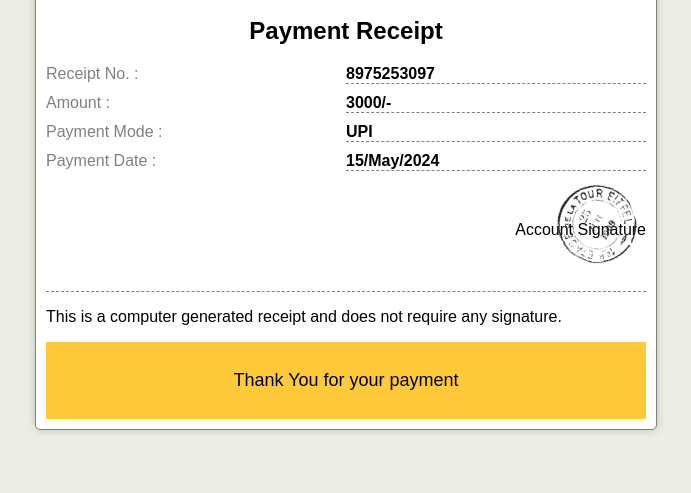
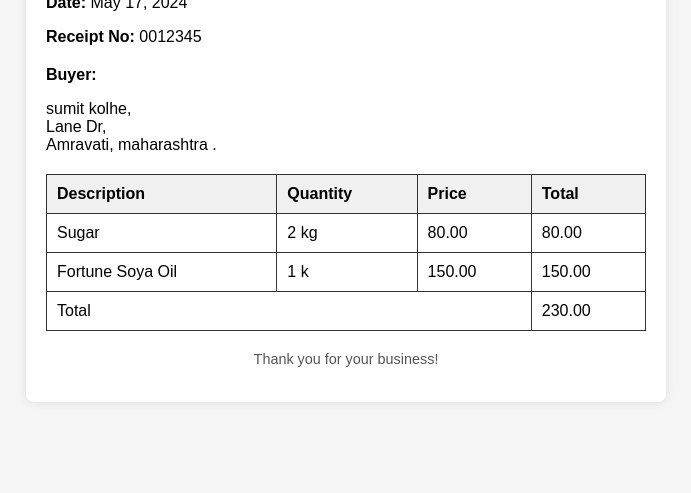
Before and after one commit to mayurithotange/Receipt, a plain HTML site: page index.html in a window 1280 px wide. Shown: the part 307-800 px from the top of the page, without its empty margins (294-985 px from the left). Drawn offline with Linux system fonts and the light colour scheme.

Commit message:
change code

```diff
--- a/index.html
+++ b/index.html
@@ -1,196 +1,139 @@
 <!DOCTYPE html>
 <html lang="en">
-
 <head>
     <meta charset="UTF-8">
     <meta name="viewport" content="width=device-width, initial-scale=1.0">
-    <title>Receipt Design</title>
-<style>
-    body {
-    background-color: #eeeee4;
+    <title>Receipt</title>
+ <style>body {
     font-family: Arial, sans-serif;
     margin: 0;
     padding: 0;
+    display: flex;
+    justify-content: center;
+    align-items: center;
+    min-height: 100vh;
+    background-color: #f5f5f5;
 }
 
-.text-center {
-    text-align: center;
+.receipt-container {
+    width: 90%;
+    max-width: 600px;
+    background-color: #fff;
+    padding: 20px;
+    box-shadow: 0 0 10px rgba(0, 0, 0, 0.1);
+    border-radius: 8px;
 }
 
-.dashed-bottom {
-    border-bottom: 1px dashed gray;
+.receipt-header {
+    display: flex;
+    justify-content: space-between;
+    align-items: center;
+    border-bottom: 2px solid #333;
+    padding-bottom: 20px;
+    margin-bottom: 20px;
 }
 
-.brand-logo {
-    width: 100px;
-    display: block;
-    margin: 0 auto;
+.logo {
+    max-width: 100px;
 }
 
-.Receipt-body {
-    position: relative;
+.company-details h1 {
+    margin: 0;
+    font-size: 1.5em;
 }
 
-.Receipt-container {
-    width: 80%;
-    max-width: 600px;
-    border: 1px solid gray;
-    margin: 20px auto;
-    background-color: white;
-    padding: 10px;
-    border-radius: 5px;
-    box-shadow: 0 0 10px rgba(0, 0, 0, 0.2);
+.receipt-body h2 {
+    margin-top: 0;
 }
 
-.brand-address,
-.brand-mob {
+.buyer-details {
+    margin-top: 20px;
+    margin-bottom: 20px;
+}
+
+.items-table {
+    width: 100%;
+    border-collapse: collapse;
+    margin-bottom: 20px;
+}
+
+.items-table th, .items-table td {
+    border: 1px solid #333;
+    padding: 10px;
+    text-align: left;
+}
+
+.items-table th {
+    background-color: #f0f0f0;
+}
+
+.total-label {
+    text-align: right;
+    padding-right: 20px;
+}
+
+.total-amount {
     text-align: right;
 }
 
-.Receipt-title {
-    font-size: 24px;
-    margin: 20px 0;
+.receipt-footer {
+    text-align: center;
+    font-size: 0.9em;
+    color: #555;
 }
-
-.Receipt-details {
-    display: flex;
-    justify-content: space-between;
-    font-size: 16px;
-    margin: 10px 0;
-}
-
-.Receipt-detail-key {
-    color: gray;
-    width: 50%;
-}
-
-.Receipt-detail-value {
-    font-weight: bold;
-    width: 50%;
-}
-
-.Account-Signature {
-    text-align: right;
-    margin-top: 50px;
-}
-
-.stamp {
-    width: 80px;
-    position: absolute;
-    right: 10px;
-    bottom: 10px;
-    transform: rotate(-20deg);
-}
-
-.Receipt-footer {
-    padding: 10px 0;
-    font-size: 18px;
-    background-color: #ffca39;
-}
-
-@media (max-width: 768px) {
-    .Receipt-container {
-        width: 90%;
-    }
-
-    .Receipt-title {
-        font-size: 20px;
-    }
-
-    .Receipt-details {
-        font-size: 14px;
-    }
-
-    .Receipt-footer {
-        font-size: 16px;
-    }
-}
-
-@media (max-width: 480px) {
-    .brand-logo {
-        width: 80px;
-    }
-
-    .Receipt-details {
-        flex-direction: column;
-        align-items: flex-start;
-    }
-
-    .Receipt-detail-key,
-    .Receipt-detail-value {
-        width: 100%;
-    }
-
-    .Receipt-title {
-        font-size: 18px;
-    }
-
-    .Receipt-footer {
-        font-size: 14px;
-    }
-}
-
 </style>
 </head>
-
 <body>
-    <div class="Receipt-container">
-        <div class="Receipt-header dashed-bottom">
-            <img src="logo.png" class="brand-logo" />
-            <h2 class="brand-title text-center">Road To Code</h2>
-            <p class="brand-address">404, above lotus hospital,<br>
-                shevvalvadi hadpsar,<br>
-                pune - 4122003</p>
-            <p class="brand-mob">
-                +91 9373833203
-            </p>
-        </div>
-        <div class="Receipt-body dashed-bottom">
-            <h3 class="Receipt-title text-center">Payment Receipt</h3>
-            <div class="Receipt-details">
-                <div class="Receipt-detail-key">
-                    Receipt No. :
-                </div>
-                <div class="Receipt-detail-value dashed-bottom">
-                    8975253097
-                </div>
+    <div class="receipt-container">
+        <header class="receipt-header">
+            <img src="logo1.png" alt="Company Logo" class="logo">
+            <div class="company-details">
+                <h1>Atharv Kirana</h1>
+                <p>1234 hanuman mandir,<br>Amravati, maharashtra.</p>
             </div>
-            <div class="Receipt-details">
-                <div class="Receipt-detail-key">
-                    Amount :
-                </div>
-                <div class="Receipt-detail-value dashed-bottom">
-                    3000/-
-                </div>
+        </header>
+        <section class="receipt-body">
+            <h2>Receipt</h2>
+            <p><strong>Date:</strong> May 17, 2024</p>
+            <p><strong>Receipt No:</strong> 0012345</p>
+            <div class="buyer-details">
+                <p><strong>Buyer:</strong></p>
+                <p>sumit kolhe,<br> Lane Dr,<br>Amravati, maharashtra .</p>
             </div>
-            <div class="Receipt-details">
-                <div class="Receipt-detail-key">
-                    Payment Mode :
-                </div>
-                <div class="Receipt-detail-value dashed-bottom">
-                    UPI
-                </div>
-            </div>
-            <div class="Receipt-details">
-                <div class="Receipt-detail-key">
-                    Payment Date :
-                </div>
-                <div class="Receipt-detail-value dashed-bottom">
-                    15/May/2024
-                </div>
-            </div>
-            <img src="stamp.png" class="stamp" />
-            <p class="Account-Signature">Account Signature
-                <br>
-                <br>
-                <br>
-            </p>
-        </div>
-        <p>This is a computer generated receipt and does not require any signature.</p>
-        <div class="Receipt-footer text-center">
-            <p>Thank You for your payment</p>
-        </div>
+            <table class="items-table">
+                <thead>
+                    <tr>
+                        <th>Description</th>
+                        <th>Quantity</th>
+                        <th>Price</th>
+                        <th>Total</th>
+                    </tr>
+                </thead>
+                <tbody>
+                    <tr>
+                        <td>Sugar</td>
+                        <td>2 kg</td>
+                        <td>80.00</td>
+                        <td>80.00</td>
+                    </tr>
+                    <tr>
+                        <td>Fortune Soya Oil</td>
+                        <td>1 k</td>
+                        <td>150.00</td>
+                        <td>150.00</td>
+                    </tr>
+                </tbody>
+                <tfoot>
+                    <tr>
+                        <td colspan="3" class="total-label">Total</td>
+                        <td class="total-amount">230.00</td>
+                    </tr>
+                </tfoot>
+            </table>
+        </section>
+        <footer class="receipt-footer">
+            <p>Thank you for your business!</p>
+        </footer>
     </div>
 </body>
-
 </html>
```
Also changed, not shown: logo1.png (added).
